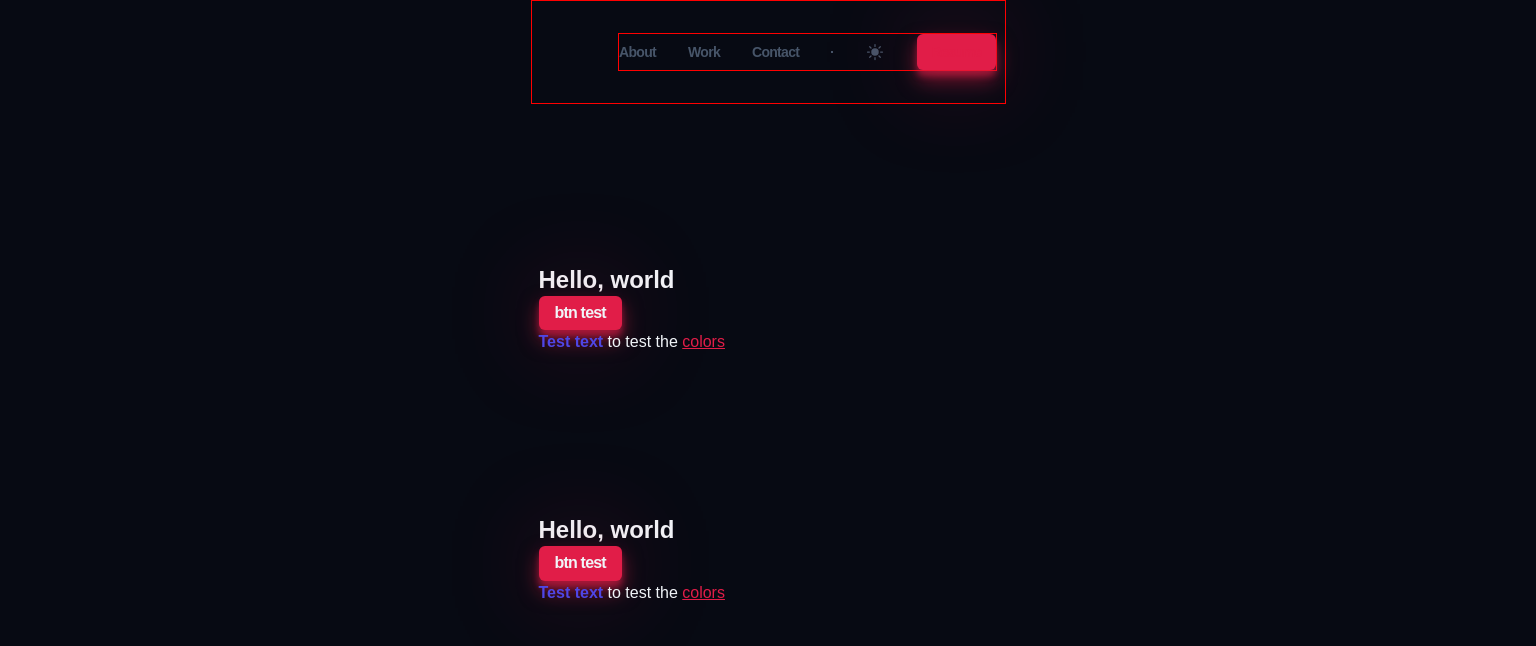
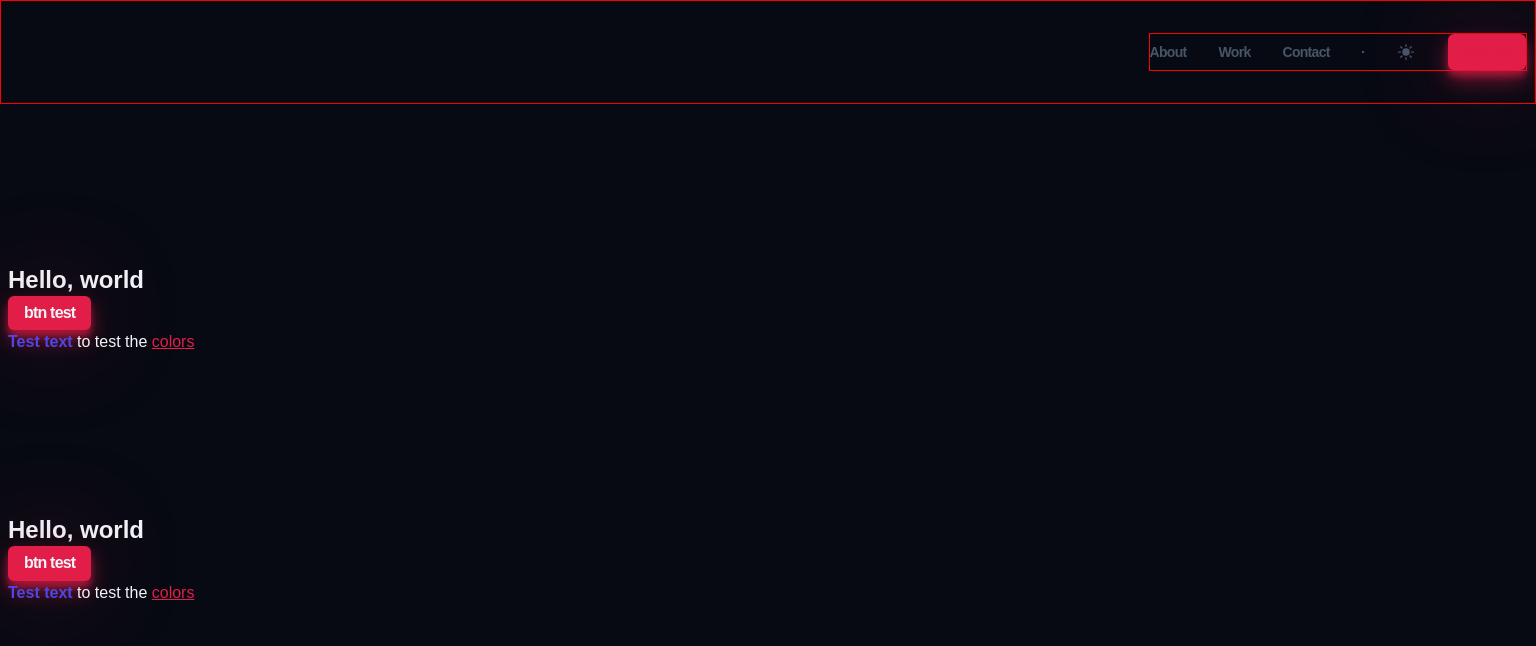
Before and after one commit to gregmjsco/portfolio, a website built with Vite: page index.html in a window 1536 px wide. Built offline with nearby package versions, Linux system fonts and the light colour scheme; a web font is replaced by a local one.

Commit message:
Fix content sizing correctly at largest size

```diff
--- a/styles/utils.css
+++ b/styles/utils.css
@@ -101,6 +101,6 @@
 /* 2xl */
 @media (min-width: 1536px) {
     .container {
-        max-width: 475px;
+        max-width: 1536px;
     }
 }
```
Also changed, not shown: index.html (+6 -0 lines).
